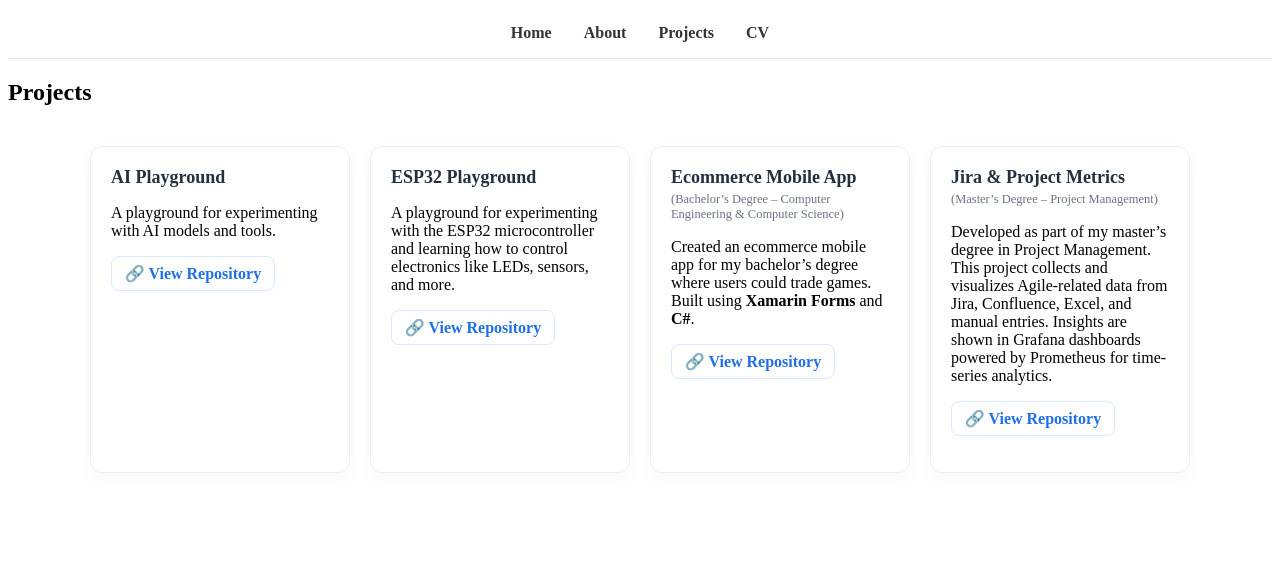
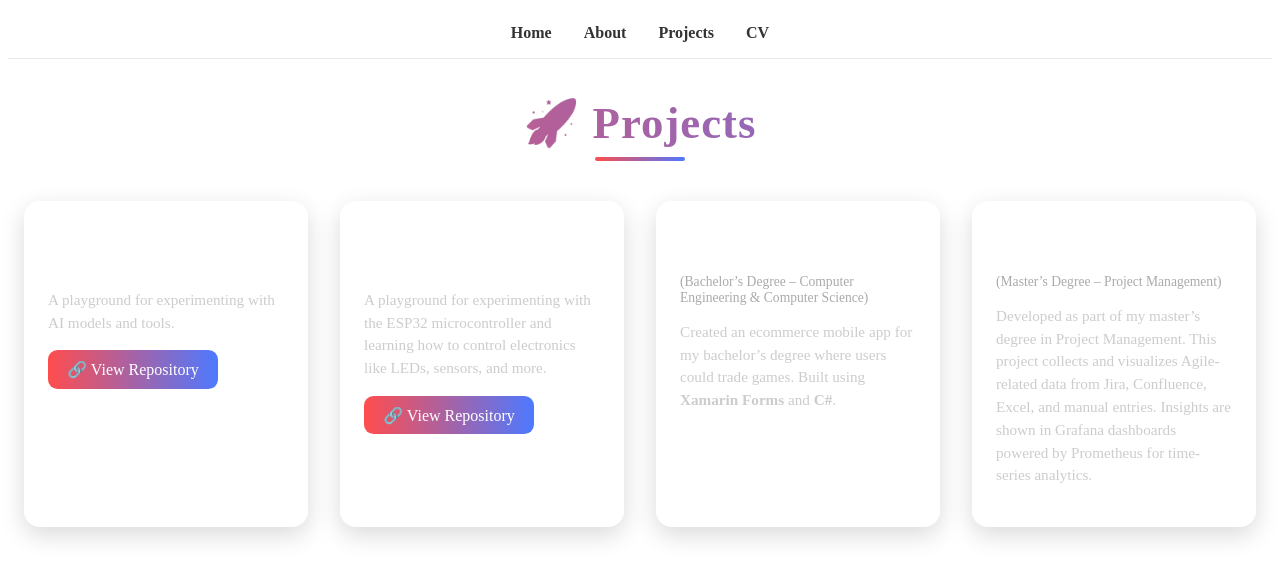
Before and after one commit to vinersar31/portfolio, a Jekyll site: the page built from projects.md, in a window 1280 px wide. Shown: the top 579 px of the page. Built offline with Jekyll 4.4.1, drawn with Linux system fonts in a browser that asks for light colours.

Commit message:
clean up

```diff
--- a/assets/css/style.css
+++ b/assets/css/style.css
@@ -1,6 +1,6 @@
 .site-nav {
   display: flex;
-  justify-content: center; /* or use 'flex-end' to align right */
+  justify-content: center; /* or 'flex-end' */
   background-color: #fff;
   border-bottom: 1px solid #eaeaea;
   padding: 1rem 2rem;
@@ -91,62 +91,92 @@
   margin-bottom: 1.25rem;
 }
 
-/* Projects grid and cards */
+/* Projects Title */
+.projects-title {
+  text-align: center;
+  font-size: 2.8rem;
+  font-weight: 800;
+  background: linear-gradient(90deg, #ff4d4d, #4d79ff);
+  background-clip: text;
+  color: transparent;
+  margin-bottom: 2.5rem;
+  letter-spacing: 1px;
+  position: relative;
+}
+
+.projects-title::after {
+  content: "";
+  display: block;
+  width: 90px;
+  height: 4px;
+  margin: 0.5rem auto 0;
+  background: linear-gradient(90deg, #ff4d4d, #4d79ff);
+  border-radius: 2px;
+  transition: width 0.4s ease;
+}
+
+.projects-title:hover::after {
+  width: 150px;
+}
+
+/* Grid Layout */
 .projects-grid {
   display: grid;
-  grid-template-columns: repeat(auto-fit, minmax(260px, 1fr));
-  gap: 1.25rem;
-  max-width: 1100px;
-  margin: 2.5rem auto;
-  padding: 0 1.25rem;
+  gap: 2rem;
+  grid-template-columns: repeat(auto-fit, minmax(280px, 1fr));
+  padding: 0 1rem;
 }
 
+/* Project Cards */
 .project-card {
-  background: #fff;
-  border: 1px solid #e9eef6;
-  box-shadow: 0 6px 18px rgb(38 50 56 / 3%);
-  padding: 1.25rem;
-  border-radius: 12px;
-  transition: transform 0.18s ease, box-shadow 0.18s ease;
+  background: rgb(255 255 255 / 5%);
+  backdrop-filter: blur(12px);
+  border-radius: 1rem;
+  padding: 1.5rem;
+  box-shadow: 0 8px 25px rgb(0 0 0 / 15%);
+  transition: transform 0.3s ease, box-shadow 0.3s ease;
 }
 
 .project-card:hover {
   transform: translateY(-6px);
-  box-shadow: 0 12px 28px rgb(38 50 56 / 7%);
+  box-shadow: 0 12px 30px rgb(0 0 0 / 25%);
 }
 
+/* Headings */
 .project-card h3 {
-  margin: 0 0 0.5rem;
-  font-size: 1.125rem;
-  color: #22303f;
+  font-size: 1.4rem;
+  margin-bottom: 0.8rem;
+  color: #fff;
 }
 
 .project-card h3 small {
   display: block;
-  font-size: 0.78rem;
-  color: #6b7380;
-  font-weight: 500;
-  margin-top: 0.25rem;
+  font-size: 0.85rem;
+  color: #aaa;
+  font-weight: normal;
 }
 
-/* Button style for repo links */
+/* Paragraph */
+.project-card p {
+  color: #ccc;
+  font-size: 0.95rem;
+  margin-bottom: 1rem;
+  line-height: 1.5;
+}
+
+/* Button Style */
 .btn {
   display: inline-block;
-  padding: 0.45rem 0.8rem;
-  border-radius: 8px;
-  background: transparent;
-  border: 1px solid #dbe9ff;
-  font-weight: 600;
+  background: linear-gradient(90deg, #ff4d4d, #4d79ff);
+  color: white;
+  padding: 0.6rem 1.2rem;
+  border-radius: 0.6rem;
+  font-weight: 500;
   text-decoration: none;
-  color: #1f6feb;
-  transition:
-    background 0.15s ease,
-    color 0.15s ease,
-    transform 0.12s ease;
+  transition: background 0.3s ease, transform 0.2s ease;
 }
 
 .btn:hover {
-  background: #f0f6ff;
-  color: #0047b3;
-  transform: translateY(-2px);
+  background: linear-gradient(90deg, #f66, #667aff);
+  transform: scale(1.05);
 }
--- a/projects.md
+++ b/projects.md
@@ -4,7 +4,7 @@
 permalink: /projects.html
 ---
 
-## Projects
+<h2 class="projects-title">🚀 Projects</h2>
 
 <section class="projects-grid">
 
@@ -13,12 +13,10 @@
     <p>
       A playground for experimenting with AI models and tools.
     </p>
-    <p>
-      <a class="btn" href="https://github.com/vinersar31/ai_playground"
-         target="_blank" rel="noopener noreferrer">
-        🔗 View Repository
-      </a>
-    </p>
+    <a class="btn" href="https://github.com/vinersar31/ai_playground"
+       target="_blank" rel="noopener noreferrer">
+      🔗 View Repository
+    </a>
   </article>
 
   <article class="project-card">
@@ -27,35 +25,28 @@
       A playground for experimenting with the ESP32 microcontroller and
       learning how to control electronics like LEDs, sensors, and more.
     </p>
-    <p>
-      <a class="btn" href="https://github.com/vinersar31/esp32_playground"
-         target="_blank" rel="noopener noreferrer">
-        🔗 View Repository
-      </a>
-    </p>
+    <a class="btn" href="https://github.com/vinersar31/esp32_playground"
+       target="_blank" rel="noopener noreferrer">
+      🔗 View Repository
+    </a>
   </article>
 
   <article class="project-card">
-    <h3>Ecommerce Mobile App
-      <small> (Bachelor’s Degree – Computer Engineering &amp;
-      Computer Science)</small>
+    <h3>
+      Ecommerce Mobile App
+      <small>(Bachelor’s Degree – Computer Engineering &amp; Computer Science)</small>
     </h3>
     <p>
       Created an ecommerce mobile app for my bachelor’s degree where users
       could trade games. Built using <strong>Xamarin Forms</strong> and
       <strong>C#</strong>.
     </p>
-    <p>
-      <a class="btn" href="https://github.com/vinersar31/Steam-Ecommerce-App"
-         target="_blank" rel="noopener noreferrer">
-        🔗 View Repository
-      </a>
-    </p>
   </article>
 
   <article class="project-card">
-    <h3>Jira &amp; Project Metrics
-      <small> (Master’s Degree – Project Management)</small>
+    <h3>
+      Jira &amp; Project Metrics
+      <small>(Master’s Degree – Project Management)</small>
     </h3>
     <p>
       Developed as part of my master’s degree in Project Management. This
@@ -63,12 +54,6 @@
       Confluence, Excel, and manual entries. Insights are shown in
       Grafana dashboards powered by Prometheus for time-series analytics.
     </p>
-    <p>
-      <a class="btn" href="https://github.com/vinersar31/Jira-Project-Metrics"
-         target="_blank" rel="noopener noreferrer">
-        🔗 View Repository
-      </a>
-    </p>
   </article>
 
 </section>
```
